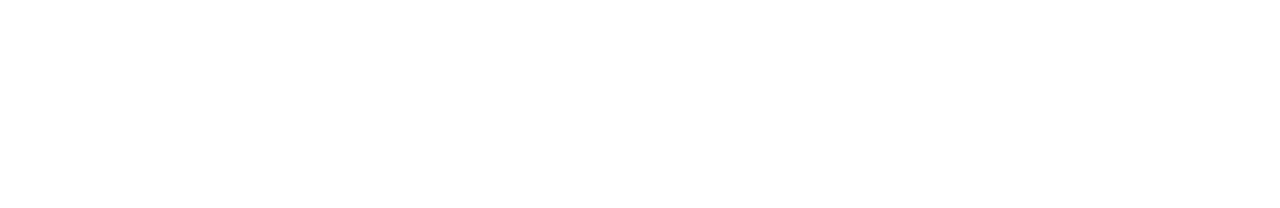
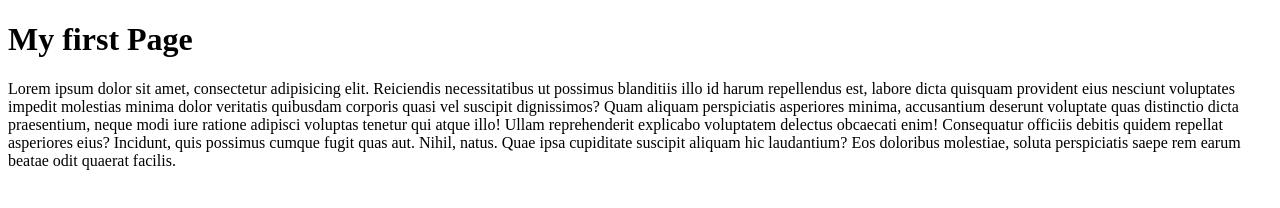
Before and after one commit to shakhawath1/my-first-job, a plain HTML site: page index.html in a window 1280 px wide. Drawn offline with Linux system fonts and the light colour scheme.

Commit message:
added some text

```diff
--- a/index.html
+++ b/index.html
@@ -7,6 +7,7 @@
     <title>My First Github Repo</title>
 </head>
 <body>
-
+    <h1>My first Page</h1>
+    <p>Lorem ipsum dolor sit amet, consectetur adipisicing elit. Reiciendis necessitatibus ut possimus blanditiis illo id harum repellendus est, labore dicta quisquam provident eius nesciunt voluptates impedit molestias minima dolor veritatis quibusdam corporis quasi vel suscipit dignissimos? Quam aliquam perspiciatis asperiores minima, accusantium deserunt voluptate quas distinctio dicta praesentium, neque modi iure ratione adipisci voluptas tenetur qui atque illo! Ullam reprehenderit explicabo voluptatem delectus obcaecati enim! Consequatur officiis debitis quidem repellat asperiores eius? Incidunt, quis possimus cumque fugit quas aut. Nihil, natus. Quae ipsa cupiditate suscipit aliquam hic laudantium? Eos doloribus molestiae, soluta perspiciatis saepe rem earum beatae odit quaerat facilis.</p>
 </body>
 </html>
```
